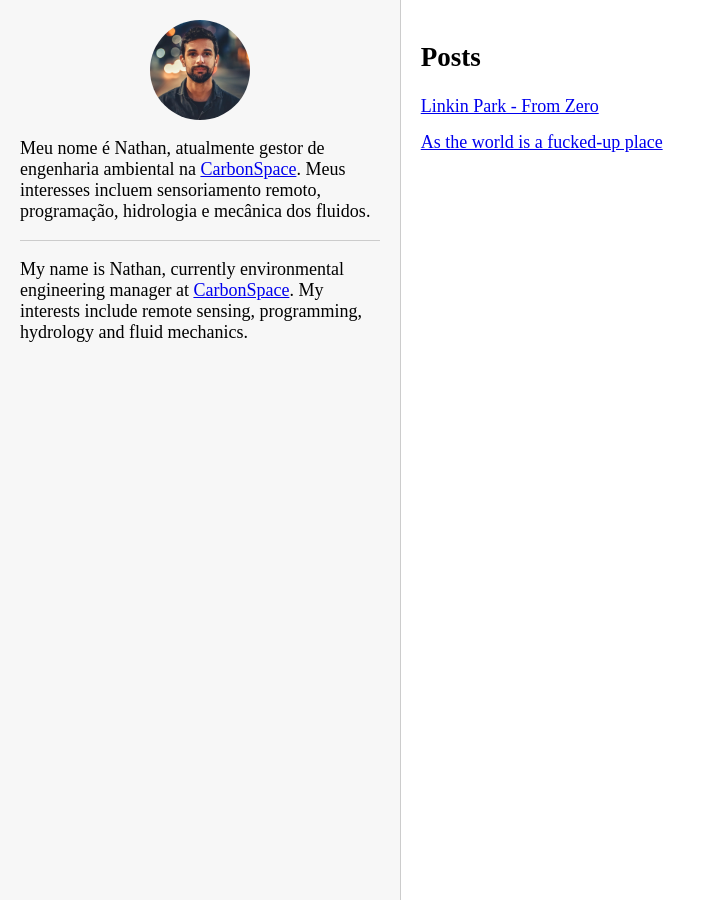
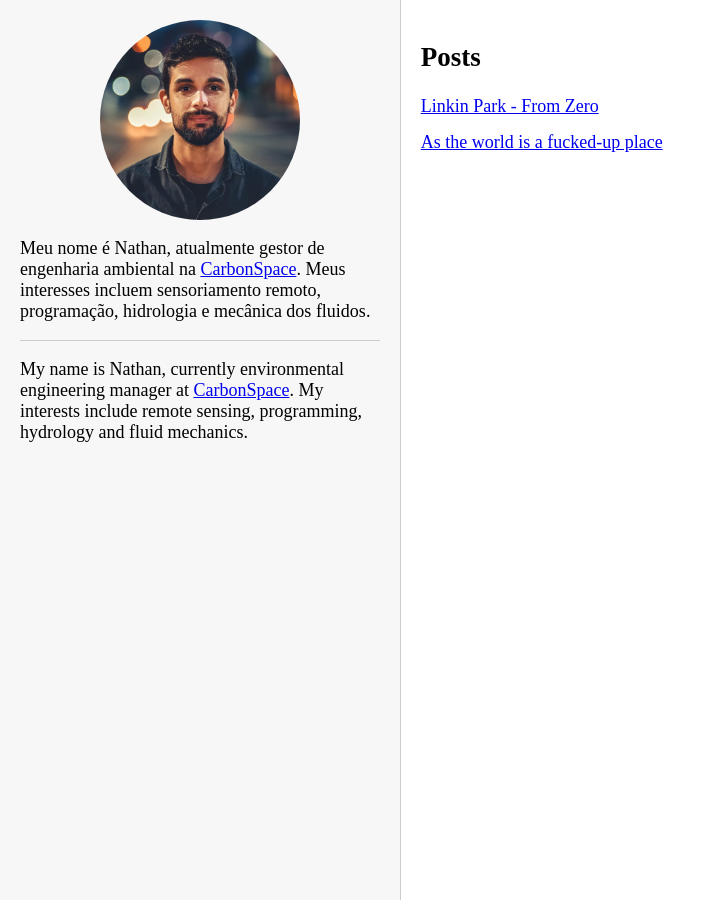
Before and after one commit to nathanstreisky/nathanstreisky.github.io, a Jekyll site: the page built from README.md, in a window 1280 px wide. Shown: the whole page, without its empty margins (0-705 px from the left). Built offline with Jekyll 4.4.1, drawn with Linux system fonts in a browser that asks for light colours; our own code applies the rules of GitHub Pages for plain Markdown files.

Commit message:
Update default.html

```diff
--- a/_layouts/default.html
+++ b/_layouts/default.html
@@ -31,8 +31,8 @@
       display: block;
       margin: auto;
       border-radius: 50%; /* Deixa a imagem de perfil redonda */
-      width: 100px; /* Ajuste conforme necessário */
-      height: 100px;
+      width: 200px; /* Ajuste conforme necessário */
+      height: 200px;
     }
     ul {
             list-style-type: none; /* Remove os marcadores padrão */
@@ -49,7 +49,7 @@
 <body>
     <!-- Sidebar com perfil -->
     <div id="sidebar">
-        <img class="profile-img" src="assets/images/profile.jpg" title="profile" height="200" width="200">
+        <img class="profile-img" src="assets/images/profile.jpg" title="profile">
         <p>Meu nome é Nathan, atualmente gestor de engenharia ambiental na <a href="https://carbonspace.tech/">CarbonSpace</a>. Meus interesses incluem sensoriamento remoto, programação, hidrologia e mecânica dos fluidos.</p>
         <hr style="border: none; border-top: 1px solid #ccc; margin: 10px 0;">
         <p>My name is Nathan, currently environmental engineering manager at <a href="https://carbonspace.tech/">CarbonSpace</a>. My interests include remote sensing, programming, hydrology and fluid mechanics.</p>
```
